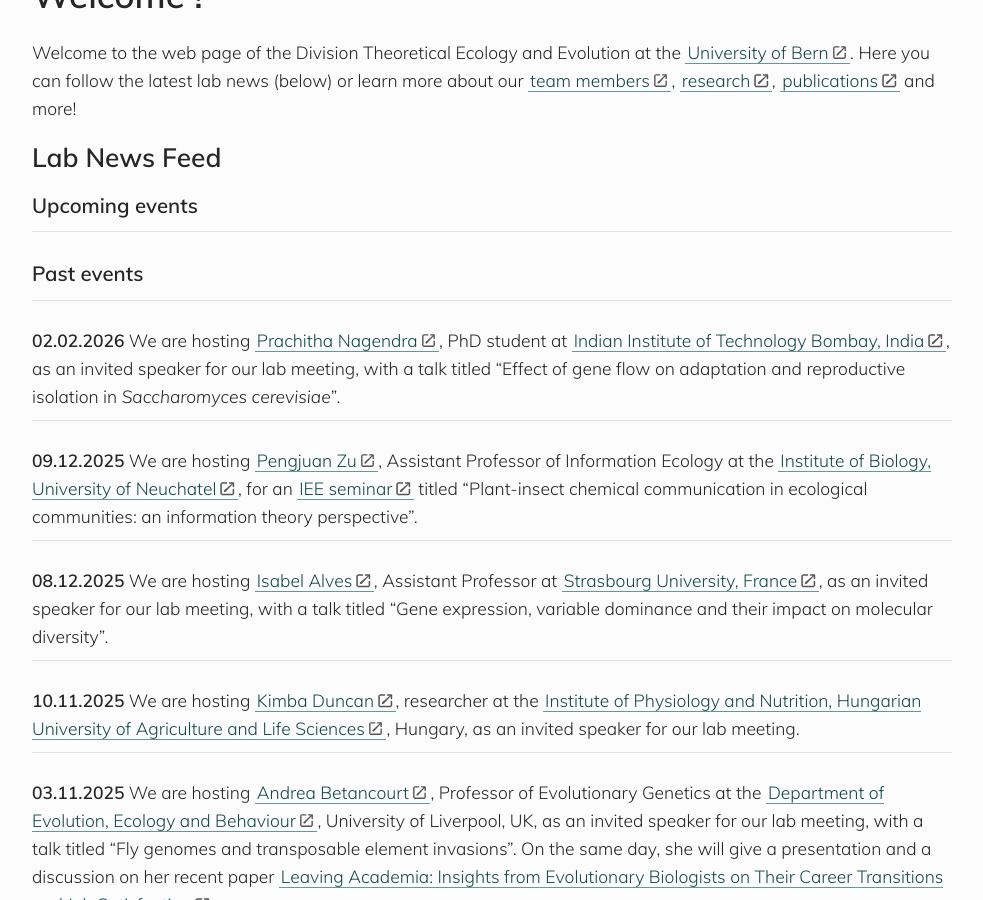
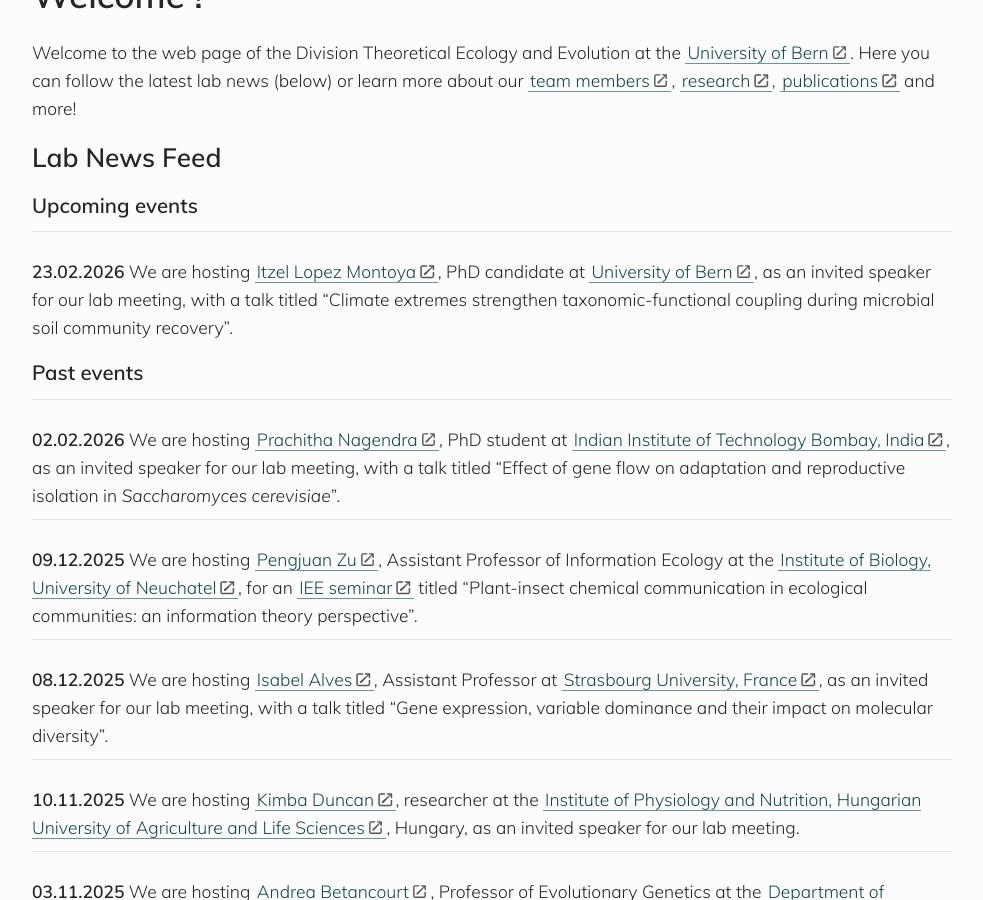
Before and after one commit to banklab/banklab.github.io, a Jekyll site: the page built from index.md, in a window 1280 px wide and 900 px high, scrolled down 383 px. Shown: the whole window, without its empty margins (148-1131 px from the left). Built offline with Jekyll 4.4.1, drawn with Linux system fonts in a browser that asks for light colours; some web fonts are replaced.

Commit message:
Add upcoming event for Itzel Lopez Montoya
Added upcoming event details for Itzel Lopez Montoya's talk.

```diff
--- a/index.md
+++ b/index.md
@@ -13,6 +13,8 @@
 ### Upcoming events
 
 ---
+
+**23.02.2026** We are hosting [Itzel Lopez Montoya](https://www.terr.iee.unibe.ch/about_us/team/personen_teamlist/lopez_montoya_itzel/index_eng.html), PhD candidate at [University of Bern](http://www.thee.iee.unibe.ch/index_eng.html), as an invited speaker for our lab meeting, with a talk titled "Climate extremes strengthen taxonomic-functional coupling during microbial soil community recovery".
 
 
 ### Past events
```
